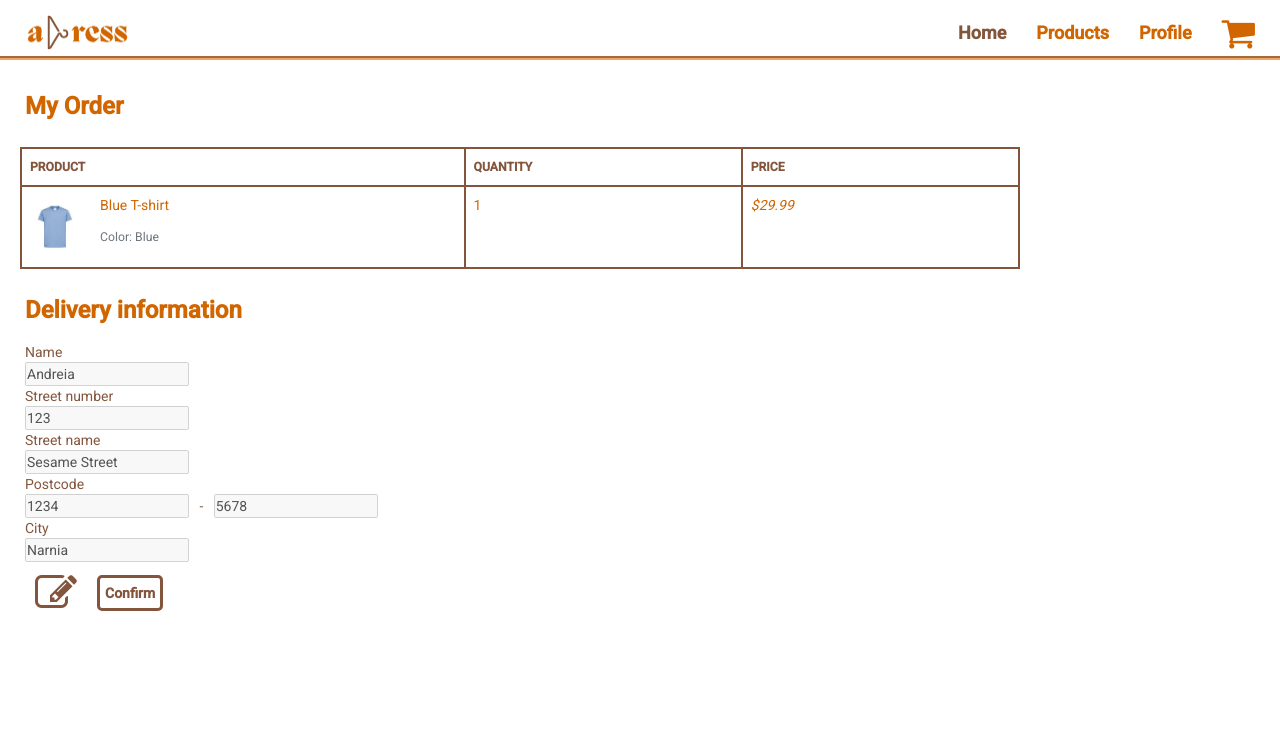
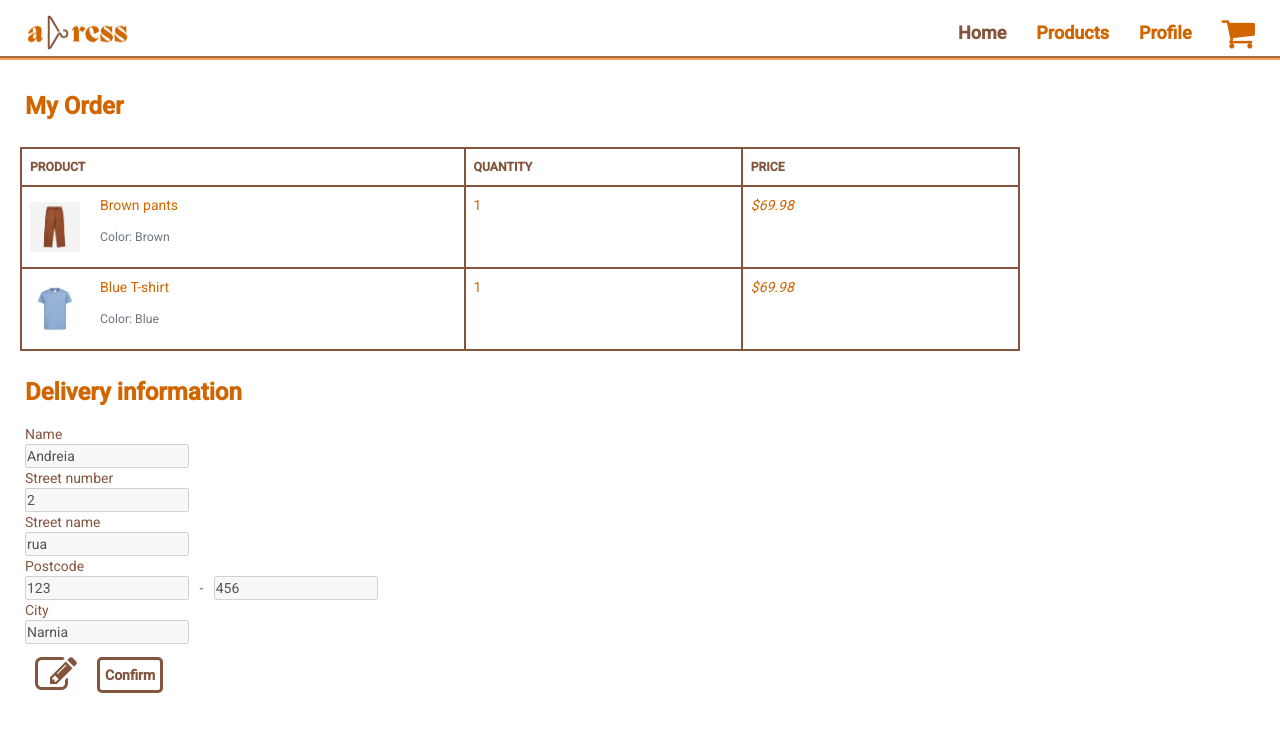
Before and after one commit to TQSGroup-45/TQSFinalProject, an Angular app in the folder aDress/webapp/a-dress/: page /order in a window 1280 px wide. Shown: the top 732 px of the page. Built offline with nearby package versions, Linux system fonts and the light colour scheme.

Commit message:
TQSPROJ-32 frontend fully automated; needs access to local api

```diff
--- a/aDress/webapp/a-dress/src/app/cart/cart.component.ts
+++ b/aDress/webapp/a-dress/src/app/cart/cart.component.ts
@@ -1,4 +1,5 @@
 import { Component, OnInit } from '@angular/core';
+import { Product } from '../product/product';
 
 @Component({
   selector: 'app-cart',
@@ -6,10 +7,27 @@ import { Component, OnInit } from '@angular/core';
   styleUrls: ['./cart.component.css']
 })
 export class CartComponent implements OnInit {
+  public products:Product[]=[
+    {id: 0,price:39.99,name:"Brown pants",color:"Brown",class:"Pants",gender:"Male",src:"1"},
+    {id: 1,price:29.99,name:"Blue T-shirt",color:"Blue",class:"T-shirt",gender:"Male",src:"2"}];
+    public total=0;
+  constructor() {
+    for(const element of this.products){
+      this.total+=element.price;
+    }
 
-  constructor() { }
+
+  }
 
   ngOnInit(): void {
+    // TODO document why this method 'ngOnInit' is empty
+
+  }
+  carregarCarrinho():void{
+    //TODO: ir buscar produtos no carrinho a API
+  }
+  enviarCarrinhoParaApi():void{
+    //TODO: enviar lista e total
   }
 
 }
--- a/aDress/webapp/a-dress/src/app/complete-order/complete-order.component.html
+++ b/aDress/webapp/a-dress/src/app/complete-order/complete-order.component.html
@@ -17,20 +17,20 @@
     </tr>
   </thead>
   <tbody>
-    <tr>
+    <tr *ngFor="let p of products">
       <td>
         <figure class="itemside">
           <figcaption class="info">
             <div class="details1">
               <img
-                src="assets/images/products/p2.jfif"
+                src="assets/images/products/p{{ p.src }}.jfif"
                 class="img-sm"
                 alt="Picture of product"
               />
             </div>
             <div class="details2">
-              <p>Blue T-shirt</p>
-              <p class="text-muted small">Color: Blue <br /></p>
+              <p>{{ p.name }}</p>
+              <p class="text-muted small">Color: {{ p.color }}<br /></p>
             </div>
           </figcaption>
         </figure>
@@ -40,7 +40,7 @@
       </td>
       <td>
         <div class="price-wrap">
-          <var class="price">$29.99</var>
+          <var class="price">${{ total }}</var>
         </div>
         <!-- price-wrap .// -->
       </td>
@@ -50,26 +50,28 @@
 <div class="information">
   <h1>Delivery information</h1>
   <label> Name</label><br />
-  <input type="text" id="i1" value="Andreia" disabled />
+  <input type="text" id="i1" value="{{ info.name }}" disabled />
   <br />
   <label>Street number</label><br />
-  <input type="text" id="i3" value="123" disabled /><br />
+  <input type="text" id="i3" value="{{ info.snum }}" disabled /><br />
   <label>Street name</label><br />
-  <input type="text" id="i4" value="Sesame Street" disabled /><br />
+  <input type="text" id="i4" value="{{ info.sname }}" disabled /><br />
   <label>Postcode</label><br />
   <div class="pc">
-    <input type="number" id="i5" value="1234" disabled />
+    <input type="number" id="i5" value="{{ info.postcode1 }}" disabled />
     &nbsp;&nbsp;-&nbsp;&nbsp;
-    <input type="number" id="i6" value="5678" disabled /><br />
+    <input type="number" id="i6" value="{{ info.postcode2 }}" disabled /><br />
   </div>
   <label>City</label><br />
-  <input type="text" id="i7" value="Narnia" disabled /><br />
+  <input type="text" id="i7" value="{{ info.city }}" disabled /><br />
   <div class="buttons">
     <em
       class="fa fa-pencil-square-o fa-3x"
       aria-hidden="true"
       (click)="enableinput()"
     ></em>
-    <button class="confirm">Confirm</button>
+    <button class="confirm" (click)="complete()" routerLink="/profile">
+      Confirm
+    </button>
   </div>
 </div>
--- a/aDress/webapp/a-dress/src/app/complete-order/complete-order.component.ts
+++ b/aDress/webapp/a-dress/src/app/complete-order/complete-order.component.ts
@@ -1,4 +1,6 @@
 import { Component, OnInit } from '@angular/core';
+import { Product } from '../product/product';
+import { Client } from '../profile/client';
 
 @Component({
   selector: 'app-complete-order',
@@ -6,13 +8,45 @@ import { Component, OnInit } from '@angular/core';
   styleUrls: ['./complete-order.component.css']
 })
 export class CompleteOrderComponent implements OnInit {
+  public products:Product[]=[
+    {id: 0,price:39.99,name:"Brown pants",color:"Brown",class:"Pants",gender:"Male",src:"1"},
+    {id: 1,price:29.99,name:"Blue T-shirt",color:"Blue",class:"T-shirt",gender:"Male",src:"2"}];
+  public total=0;
+  private infoChangedFlag:boolean=false;
+  public info:Client={name:"Andreia",dob:"2001-02-21",sname:"rua",snum:"2",postcode1:123,postcode2:456,city:"Narnia"};
+  constructor() {
 
-  constructor() {}
+    for(const element of this.products){
+      this.total+=element.price;
+    }
+
+  }
 
   ngOnInit(): void {
+    //TODO: preeencher isto
+  }
+  carregarCarrinho():void{
+    //TODO: ir buscar produtos no carrinho a API
+  }
+  enviarCarrinhoParaApi():void{
+    //TODO: enviar lista e total
   }
 
+  carregarInfo(){
+  //TODO: ir buscar informacoes do cliente a API
+  }
+
+  complete(){
+    if(this.infoChangedFlag){
+      //getNewInfo();
+      //enviar novas informacoes para API
+    }
+    //enviar order para citydelivery
+
+    console.log("Order saved");
+  }
   enableinput():void{
+    this.infoChangedFlag=true;
     document.getElementById("i1")!.removeAttribute('disabled');
     document.getElementById("i3")!.removeAttribute('disabled');
     document.getElementById("i4")!.removeAttribute('disabled');
@@ -20,4 +54,5 @@ export class CompleteOrderComponent implements OnInit {
     document.getElementById("i6")!.removeAttribute('disabled');
     document.getElementById("i7")!.removeAttribute('disabled');
   }
+
 }
--- /dev/null
+++ b/aDress/webapp/a-dress/src/app/profile/client.ts
@@ -0,0 +1,11 @@
+
+
+export interface Client {
+    name: string,
+    dob:string,
+    snum:string,
+    sname:string,
+    postcode1:number,
+    postcode2:number,
+    city:string
+}
--- a/aDress/webapp/a-dress/src/app/profile/profile.component.html
+++ b/aDress/webapp/a-dress/src/app/profile/profile.component.html
@@ -7,22 +7,27 @@
   <div class="infos">
     <h1>Information</h1>
     <label> Name</label><br />
-    <input type="text" id="i1" value="Andreia" disabled />
+    <input type="text" id="i1" value="{{ info.name }}" disabled />
     <br />
     <label> Date of Birth</label><br />
-    <input type="date" id="i2" value="2001-02-21" disabled /><br />
+    <input type="date" id="i2" value="{{ info.dob }}" disabled /><br />
     <label>Street number</label><br />
-    <input type="text" id="i3" value="123" disabled /><br />
+    <input type="text" id="i3" value="{{ info.snum }}" disabled /><br />
     <label>Street name</label><br />
-    <input type="text" id="i4" value="Sesame Street" disabled /><br />
+    <input type="text" id="i4" value="{{ info.sname }}" disabled /><br />
     <label>Postcode</label><br />
     <div class="pc">
-      <input type="number" id="i5" value="1234" disabled />
+      <input type="number" id="i5" value="{{ info.postcode1 }}" disabled />
       &nbsp;&nbsp;-&nbsp;&nbsp;
-      <input type="number" id="i6" value="5678" disabled /><br />
+      <input
+        type="number"
+        id="i6"
+        value="{{ info.postcode2 }}"
+        disabled
+      /><br />
     </div>
     <label>City</label><br />
-    <input type="text" id="i7" value="Narnia" disabled />
+    <input type="text" id="i7" value="{{ info.city }}" disabled />
 
     <br /><button class="confirm" id="confirmchanges" (click)="save()">
       Save
@@ -42,17 +47,20 @@
     <tr>
       <th><h2>Order</h2></th>
       <th><h2>Date</h2></th>
+      <th><h2>Total</h2></th>
       <th><h2>State</h2></th>
       <th><h2>Track</h2></th>
     </tr>
     <tr *ngFor="let od of orders">
       <td>{{ od.code }}</td>
       <td>{{ od.date }}</td>
+      <td>$ {{ od.total }}</td>
       <td>{{ od.status }}</td>
       <td>
         <i
           class="fa fa-search"
           aria-hidden="true"
+          [hidden]="od.status == 'Delivered'"
           (click)="trackOrder($event)"
         ></i>
       </td>
--- a/aDress/webapp/a-dress/src/app/profile/profile.component.ts
+++ b/aDress/webapp/a-dress/src/app/profile/profile.component.ts
@@ -1,5 +1,6 @@
 import { Component, OnInit } from '@angular/core';
 import { Order,orders} from '../profile/order'
+import { Client } from './client';
 @Component({
   selector: 'app-profile',
   templateUrl: './profile.component.html',
@@ -13,11 +14,15 @@ export class ProfileComponent implements OnInit {
   postcode1:string="";
   postcode2:string="";
   city:string="";
-  orders:Order[]=orders;
+  orders:Order[]=orders; //apagar orders de order.ts
+  public info:Client={name:"Andreia",dob:"2001-02-21",sname:"rua",snum:"2",postcode1:123,postcode2:456,city:"Narnia"};
+  private infoChangedFlag:boolean=false;
+
   constructor() { }
 
   ngOnInit(): void {
-
+    //Carregar client info
+    //buscar orders
   }
   enableinput():void{
     var save = document.getElementById("confirmchanges");
@@ -29,20 +34,20 @@ export class ProfileComponent implements OnInit {
     var i5=document.getElementById("i5") as HTMLInputElement;
     var i6=document.getElementById("i6") as HTMLInputElement;
     var i7=document.getElementById("i7") as HTMLInputElement;
-    this.name = i1!.value;
-    this.date = i2!.value ;
-    this.streetnum = i3!.value ;
-    this.streetname = i4!.value ;
-    this.postcode1 = i5!.value ;
-    this.postcode2 = i6!.value ;
-    this.city = i7!.value ;
-    i1!.removeAttribute('disabled');
-    i2!.removeAttribute('disabled');
-    i3!.removeAttribute('disabled');
-    i4!.removeAttribute('disabled');
-    i5!.removeAttribute('disabled');
-    i6!.removeAttribute('disabled');
-    i7!.removeAttribute('disabled');
+    this.name = i1.value;
+    this.date = i2.value ;
+    this.streetnum = i3.value ;
+    this.streetname = i4.value ;
+    this.postcode1 = i5.value ;
+    this.postcode2 = i6.value ;
+    this.city = i7.value ;
+    i1.removeAttribute('disabled');
+    i2.removeAttribute('disabled');
+    i3.removeAttribute('disabled');
+    i4.removeAttribute('disabled');
+    i5.removeAttribute('disabled');
+    i6.removeAttribute('disabled');
+    i7.removeAttribute('disabled');
     save!.style.display="block";
     cancel!.style.display="block"
     console.log(this.name,this.date,this.city)
@@ -57,16 +62,17 @@ export class ProfileComponent implements OnInit {
     var i5=document.getElementById("i5") as HTMLInputElement;
     var i6=document.getElementById("i6") as HTMLInputElement;
     var i7=document.getElementById("i7") as HTMLInputElement;
-    i1!.setAttribute('disabled','');
-    i2!.setAttribute('disabled','');
-    i3!.setAttribute('disabled','');
-    i4!.setAttribute('disabled','');
-    i5!.setAttribute('disabled','');
-    i6!.setAttribute('disabled','');
-    i7!.setAttribute('disabled','');
+    i1.setAttribute('disabled','');
+    i2.setAttribute('disabled','');
+    i3.setAttribute('disabled','');
+    i4.setAttribute('disabled','');
+    i5.setAttribute('disabled','');
+    i6.setAttribute('disabled','');
+    i7.setAttribute('disabled','');
     save!.style.display="none";
     cancel!.style.display="none"
     console.log(this.name,this.date,this.city)
+    //TODO: enviar nova informacao para
   }
   cancel():void{
     var save = document.getElementById("confirmchanges");
@@ -78,20 +84,20 @@ export class ProfileComponent implements OnInit {
     var i5=document.getElementById("i5") as HTMLInputElement;
     var i6=document.getElementById("i6") as HTMLInputElement;
     var i7=document.getElementById("i7") as HTMLInputElement;
-    i1!.value=this.name;
-    i2!.value=this.date;
-    i3!.value=this.streetnum;
-    i4!.value=this.streetname;
-    i5!.value=this.postcode1;
-    i6!.value=this.postcode2;
-    i7!.value=this.city;
-    i1!.setAttribute('disabled','');
-    i2!.setAttribute('disabled','');
-    i3!.setAttribute('disabled','');
-    i4!.setAttribute('disabled','');
-    i5!.setAttribute('disabled','');
-    i6!.setAttribute('disabled','');
-    i7!.setAttribute('disabled','');
+    i1.value=this.name;
+    i2.value=this.date;
+    i3.value=this.streetnum;
+    i4.value=this.streetname;
+    i5.value=this.postcode1;
+    i6.value=this.postcode2;
+    i7.value=this.city;
+    i1.setAttribute('disabled','');
+    i2.setAttribute('disabled','');
+    i3.setAttribute('disabled','');
+    i4.setAttribute('disabled','');
+    i5.setAttribute('disabled','');
+    i6.setAttribute('disabled','');
+    i7.setAttribute('disabled','');
     save!.style.display="none";
     cancel!.style.display="none";
     console.log(this.name,this.date,this.city)
```
Also changed, not shown: aDress/webapp/a-dress/src/app/cart/cart.component.html (+10 -44 lines), aDress/webapp/a-dress/src/app/profile/order.ts (+8 -8 lines).
